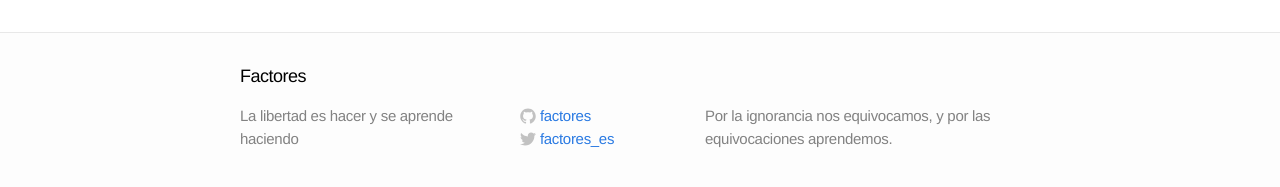
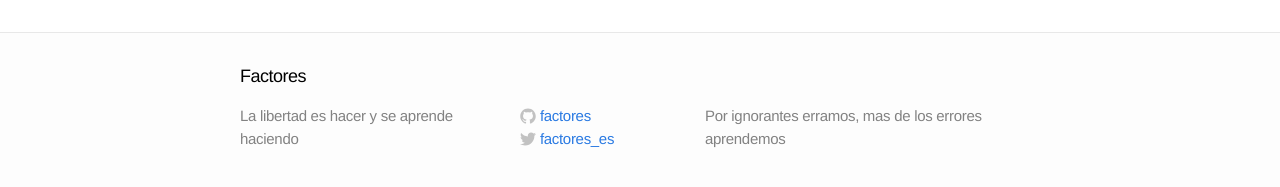
Before and after one commit to factores/factores.github.io, a Jekyll site: the page built from index.html, in a window 1280 px wide. Shown: the part 432-619 px from the top of the page. Built offline with Jekyll 4.4.1, drawn with Linux system fonts in a browser that asks for light colours.

Commit message:
nuevo mensaje

```diff
--- a/_config.yml
+++ b/_config.yml
@@ -3,7 +3,7 @@
 title: "Factores"
 #email: info@factores.es
 lema: La libertad es hacer y se aprende haciendo
-description: "Por la ignorancia nos equivocamos, y por las equivocaciones aprendemos."
+description: "Por ignorantes erramos, mas de los errores aprendemos"
 baseurl: ""
 url: ""
 twitter_username: factores_es
```
